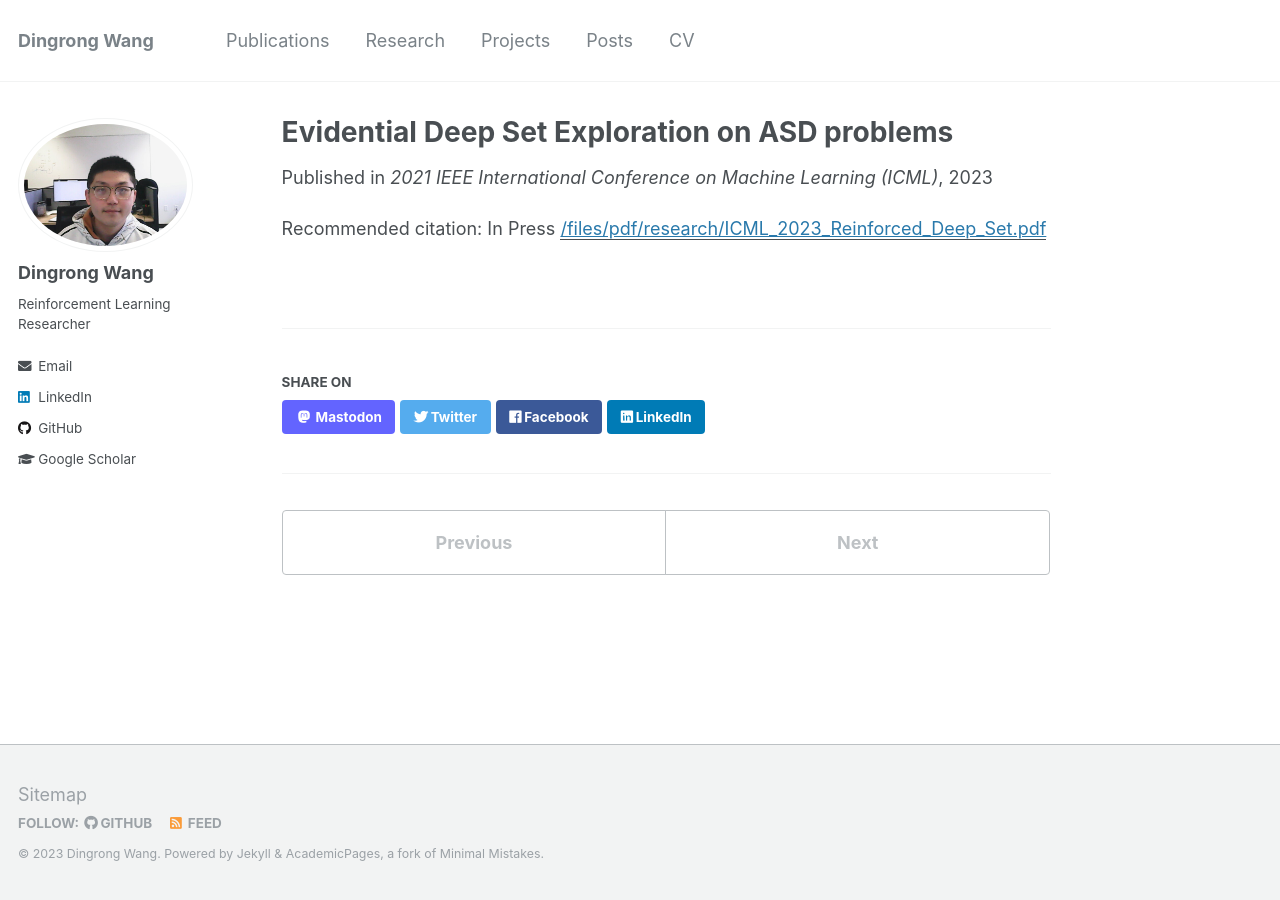
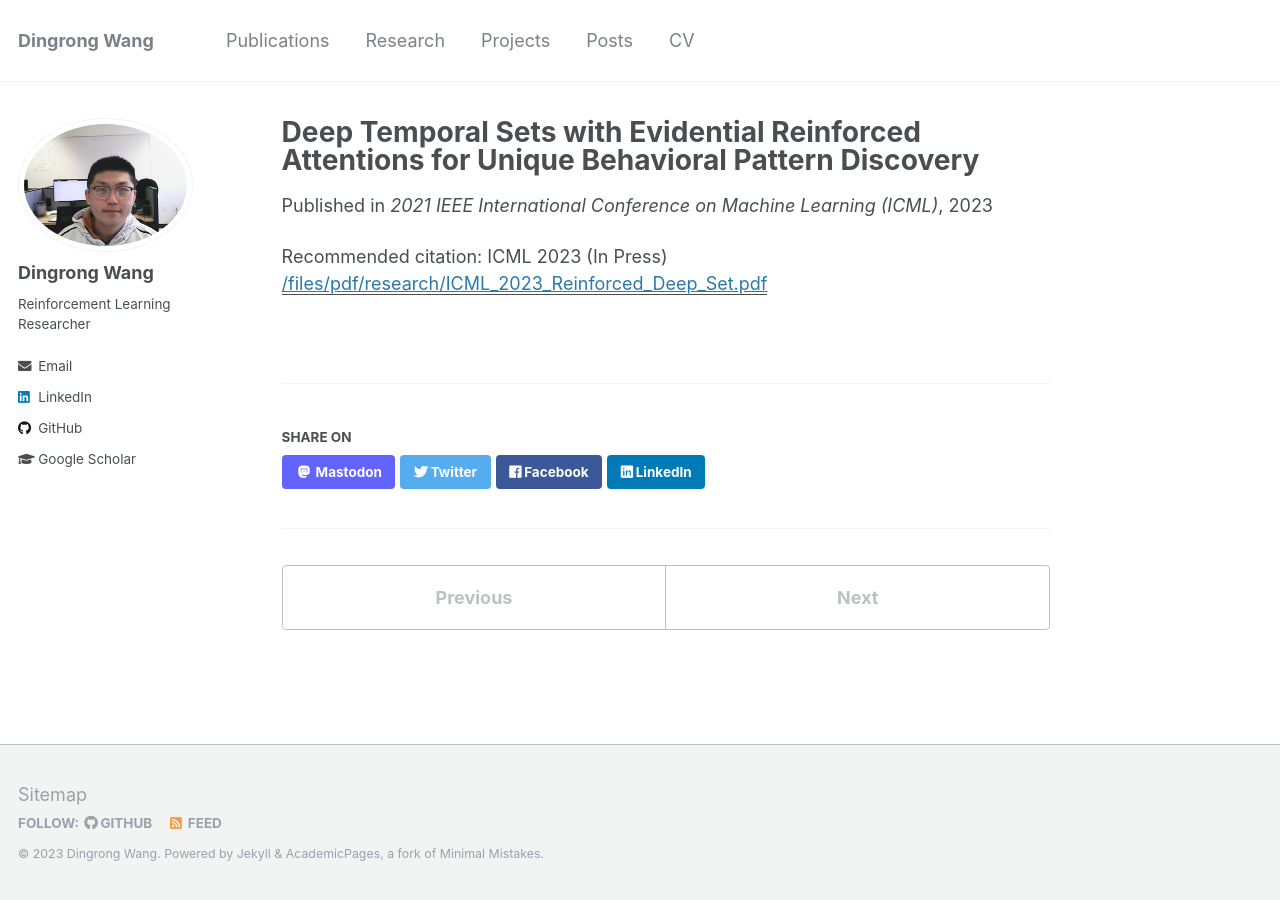
Before and after one commit to wdr123/wdr123.github.io, a Jekyll site: the page built from _publications/2023-ETS-ERA.md, in a window 1280 px wide. Built offline with Jekyll 4.4.1, drawn with Linux system fonts in a browser that asks for light colours.

Commit message:
newpaper

```diff
--- a/_publications/2023-ETS-ERA.md
+++ b/_publications/2023-ETS-ERA.md
@@ -1,5 +1,5 @@
 ---
-title: "Evidential Deep Set Exploration on ASD problems"
+title: "Deep Temporal Sets with Evidential Reinforced Attentions for Unique Behavioral Pattern Discovery"
 collection: publications
 permalink: /publication/2023-DTS-ERA
 date: 2023-01-01
@@ -7,5 +7,5 @@ venue: '2021 IEEE International Conference on Machine Learning (ICML)'
 paperurl: '/files/pdf/research/ICML_2023_Reinforced_Deep_Set.pdf'
 
 github: 'https://github.com/wdr123/DTS_ERA'
-citation: In Press
+citation: ICML 2023 (In Press)
 ---
```
